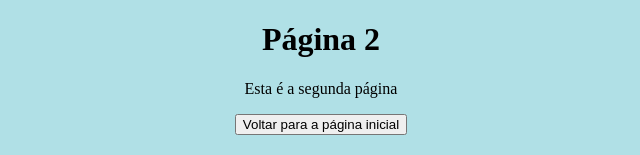
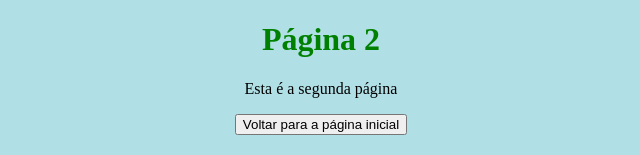
Before and after one commit to Lucasblank1/atividade3008-2, a plain HTML site: page pagina2.html in a window 1280 px wide. Shown: the top 155 px of the page, without its empty margins (319-959 px from the left). Drawn offline with Linux system fonts and the light colour scheme.

Commit message:
Update pagina2.html

```diff
--- a/pagina2.html
+++ b/pagina2.html
@@ -11,7 +11,7 @@
     </style>
 </head>
 <body>
-    <h1 style="green;">Página 2</h1>
+    <h1 style="color:green;">Página 2</h1>
     <p>Esta é a segunda página</p>
     <a href="index.html">
         <button>Voltar para a página inicial</button>
```
